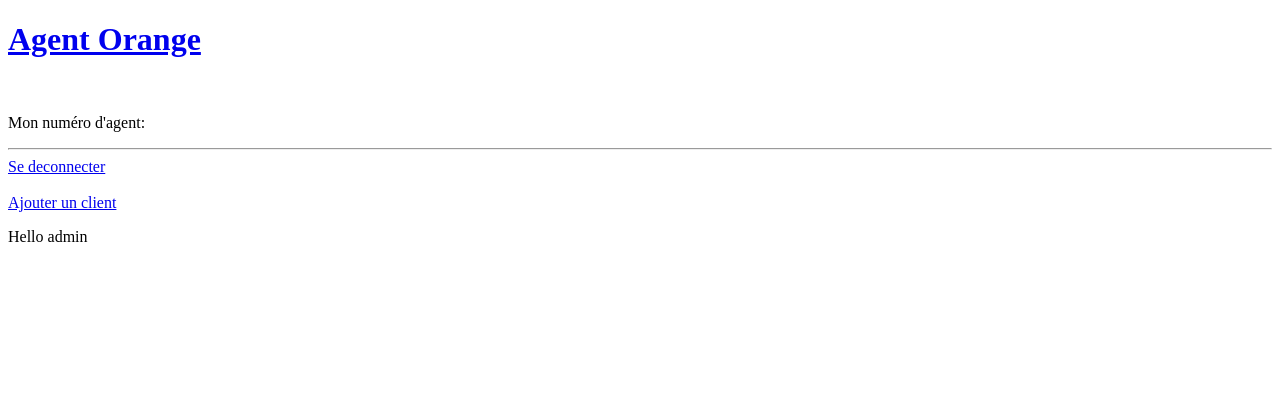
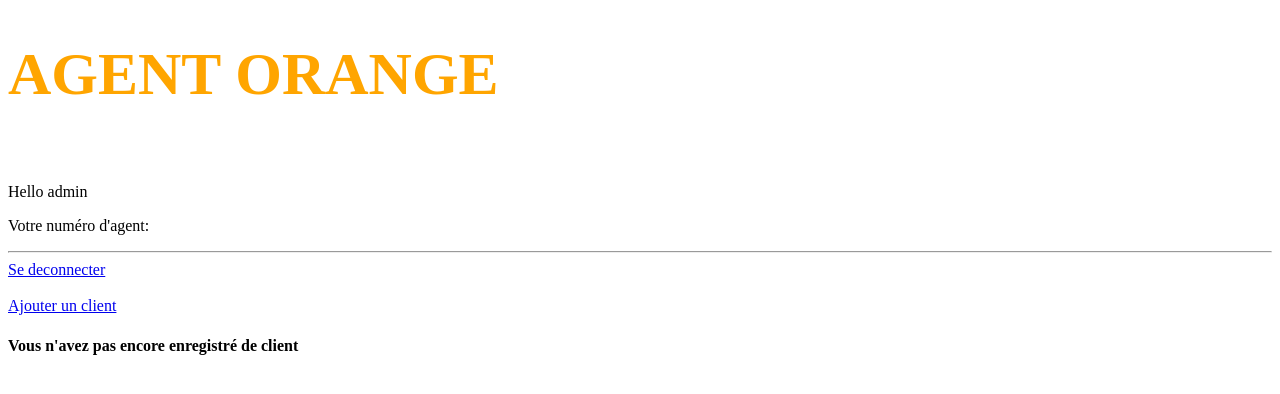
Before and after one commit to ramzyF/formationDon, a Django app: page /dashboard/ in a window 1280 px wide. Shown: the top 394 px of the page. Run offline with Django 4.2, Linux system fonts and the light colour scheme; a user stored in the database is signed in; data comes from the database, SQL or seed files in the repository; both versions use the stored data as it was after the commit.

Commit message:
display client for a user

```diff
--- a/src/Orange/templates/base.html
+++ b/src/Orange/templates/base.html
@@ -9,7 +9,28 @@
   <title>Agent Orange</title>
 </head>
 <body>
+  <style>
+    .homecontainer{
+        display: grid;
+        grid-template-columns: 1fr 3fr;
+    }
+    #logo {
+        font-size: 60px;
+        color: orange;
+      }
 
+    #logo a{
+      text-decoration: none;
+      text-transform: uppercase;
+      transition: color .5s;
+    }
+    #logo a:visited, #logo a:link{
+      color: inherit;
+    }
+    #logo a:hover{
+      color: rgb(163, 118, 33)
+    }
+</style>
   {% block content %}
 
 
--- a/src/Orange/templates/client_registration.html
+++ b/src/Orange/templates/client_registration.html
@@ -1,5 +1,5 @@
+{% extends 'base.html' %}
 {% load static %}
-{% extends 'base.html' %}
 {% block content %}
 <link rel="stylesheet" href="{% static '/css/addclient.css' %}">
 <div class="center">
--- a/src/Orange/templates/dashboard.html
+++ b/src/Orange/templates/dashboard.html
@@ -5,8 +5,7 @@
  {% if not request.user.is_authenticated %}
  {% include "header.html" %}
  {% else %}
- <h1><a href="{% url 'home' %}">Agent Orange</a></h1><br>
-  <p>Mon numéro d'agent: {{request.user.agent.num_agent}}</p><hr>
+ {% include "header2.html" %}
  {% endif %}
 
 <div class="home-container">
@@ -14,11 +13,22 @@
     {% if request.user.is_authenticated %}
     <a href="{% url 'signout' %}">Se deconnecter</a><br><br>
     <a href="{% url 'registerclient' %}">Ajouter un client</a>
-    <p>Hello {{request.user}}</p>
     {% else %}
     <a href="{% url 'signin' %}">Se connecter</a>
     {% endif %}
   </div>
+  <div>
+     {% if request.user.is_authenticated %}
+        {% if clients %}
+          <h4>Liste des clients que vous avez enregistré:</h4><br>
+          {% for client in clients %}
+            <li>{{client}}</li><br>
+          {% endfor %}
+        {% else %}
+          <h4>Vous n'avez pas encore enregistré de client</h4><br>
+        {% endif%}
+    {% endif %}
+  </div>
 </div>
-</div>
+
 {% endblock %}
--- a/src/Orange/templates/header.html
+++ b/src/Orange/templates/header.html
@@ -1 +1 @@
-<h1><a href="{% url 'home' %}">Agent Orange</a></h1><br><hr>
+<h1 id="logo"><a href="{% url 'home' %}">Agent Orange</a></h1><br><hr>
--- /dev/null
+++ b/src/Orange/templates/header2.html
@@ -0,0 +1,3 @@
+ <h1 id="logo"><a href="{% url 'home' %}">Agent Orange</a></h1><br>
+ <p>Hello {{request.user}}</p>
+<p>Votre numéro d'agent: {{request.user.agent.num_agent}}</p><hr>
--- a/src/Orange/views.py
+++ b/src/Orange/views.py
@@ -55,7 +55,14 @@
 
 # Create your views here.
 def home(request):
-  return render(request, 'index.html')
+  context = {}
+  if request.user is not None and request.user.is_active:
+    agent = request.user
+    clients = Client.objects.filter(num_agent=agent)
+    context = {
+      'clients': clients
+    }
+  return render(request, 'index.html', context)
 
 
 def signup(request):
@@ -102,7 +109,14 @@
 
 
 def dashboard(request):
-  return render(request, 'dashboard.html')
+  context = {}
+  if request.user is not None and request.user.is_active:
+    agent = request.user
+    clients = Client.objects.filter(num_agent=agent)
+    context = {
+      'clients': clients
+    }
+  return render(request, 'dashboard.html', context)
 
 @login_required
 def registerClient(request, pk=None):
```
Also changed, not shown: src/Orange/templates/index.html (+14 -3 lines), src/db.sqlite3.
